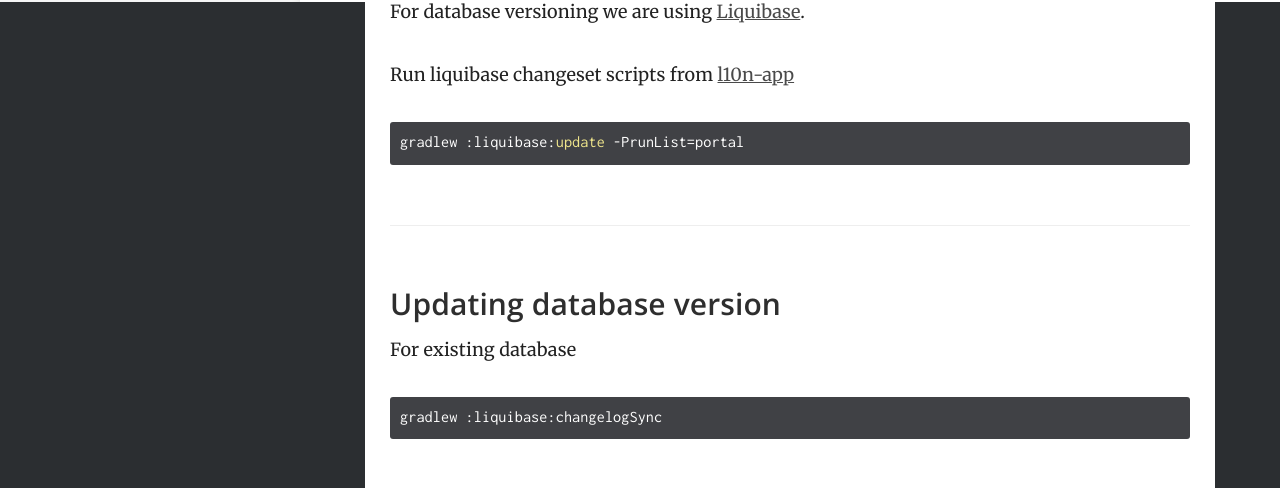
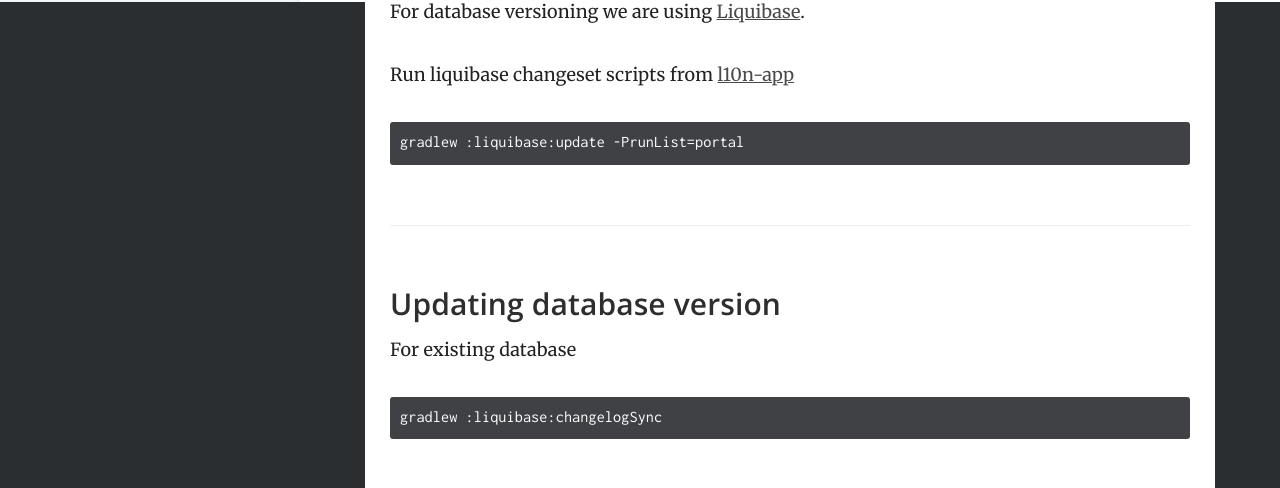
Before and after one commit to l10nws/docs, a Jekyll site: the page built from _docs/install/database.md, in a window 1280 px wide. Shown: the part 898-1386 px from the top of the page. Built offline with Jekyll 4.4.1, drawn with Linux system fonts in a browser that asks for light colours.

Commit message:
Add install database// add versioning//groovy

````diff
--- a/_docs/install/database.md
+++ b/_docs/install/database.md
@@ -39,13 +39,13 @@ For database versioning we are using [Liquibase](http://www.liquibase.org/).
 
 Run liquibase changeset scripts from [l10n-app](https://github.com/l10nws/l10n-app)
 
- ```sql
+ ```groovy
 gradlew :liquibase:update -PrunList=portal
 ```
 
 ### Updating database version
 For existing database
 
-```sql
+```groovy
 gradlew :liquibase:changelogSync
 ```
````
